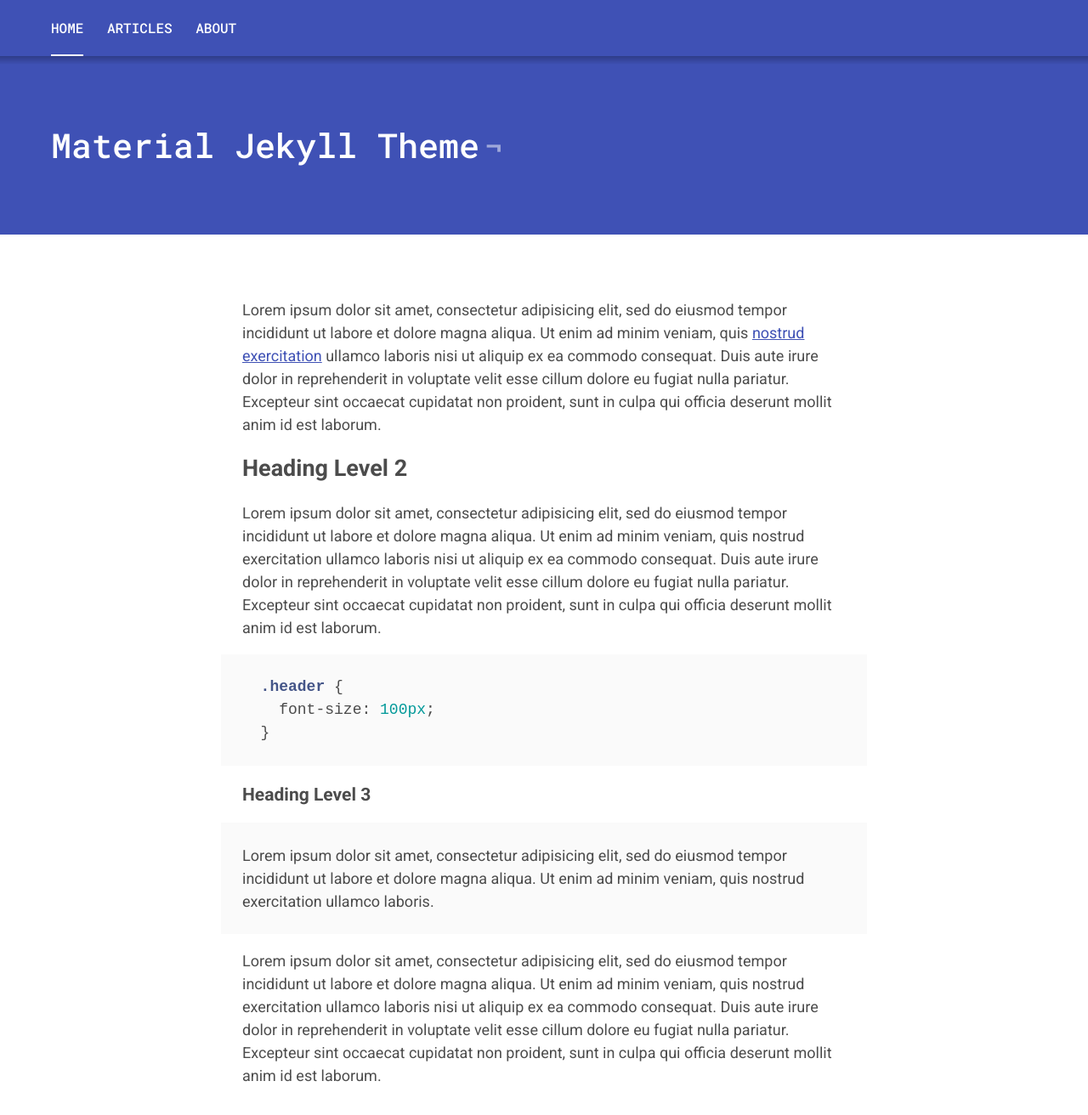
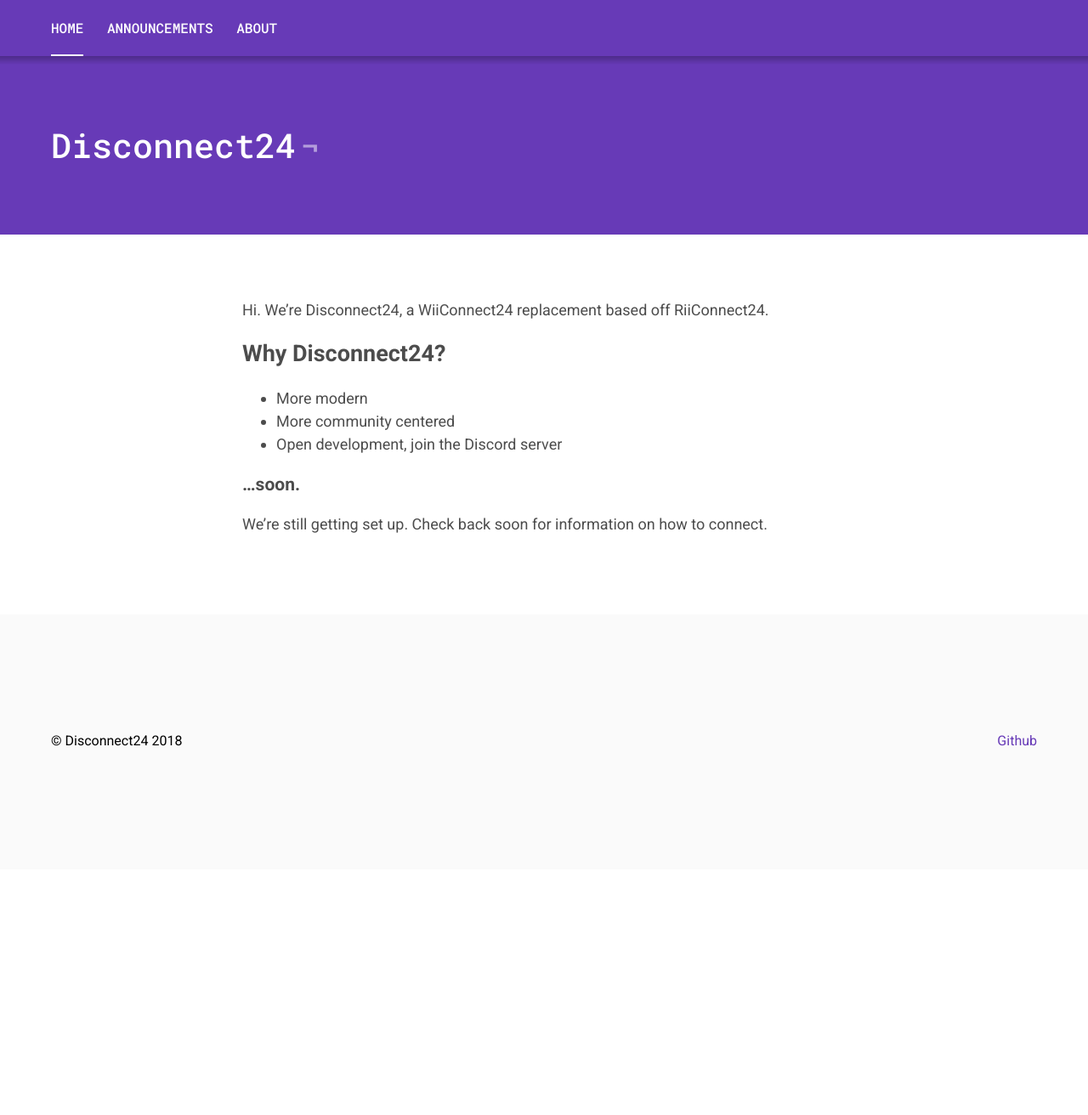
Before and after one commit to Disconnect24/dc24.xyz, a Jekyll site: the page built from index.markdown, in a window 1280 px wide and 1400 px high. Shown: the top 1312 px of the window at 85% size. Built offline with Jekyll 4.4.1, drawn with Linux system fonts in a browser that asks for light colours; some of the changed text lies outside the part shown.

Commit message:
Add information

```diff
--- /dev/null
+++ b/_config.dev.yml
@@ -0,0 +1 @@
+url: "http://localhost:4000"
--- a/_config.yml
+++ b/_config.yml
@@ -13,25 +13,21 @@
 # you will see them accessed via {{ site.title }}, {{ site.email }}, and so on.
 # You can create any custom variable you would like, and they will be accessible
 # in the templates via {{ site.myvariable }}.
-title: Your awesome title
-email: your-email@domain.com
+title: Disconnect24
+email: TBD ;p
 description: > # this means to ignore newlines until "baseurl:"
-  Write an awesome description for your new site here. You can edit this
-  line in _config.yml. It will appear in your document head meta (for
-  Google search results) and in your feed.xml site description.
+  We're a more modern replacement for WiiConnect24.
 baseurl: "" # the subpath of your site, e.g. /blog
-url: "http://example.com" # the base hostname & protocol for your site
+url: "https://disconnect24.xyz" # the base hostname & protocol for your site
 
 # Social
-githubUsername:
+githubUsername: Disconnect24
 twitterUsername:
-dribbbleUsername:
-codepenUsername:
 
 # Build settings
 markdown: kramdown
 
-#themeColor: purple # green, blue, orange, purple, grey
+themeColor: purple # green, blue, orange, purple, grey
 fixedNav: 'true' # true or false
 
 permalink: /:year/:month/:title
--- a/_includes/footer.html
+++ b/_includes/footer.html
@@ -4,8 +4,6 @@
     <p>
       {% if site.twitterUsername %}<a href="https://twitter.com/{{ site.twitterUsername }}">Twitter</a>{% endif %}
       {% if site.githubUsername %}<a href="https://github.com/{{ site.githubUsername }}">Github</a>{% endif %}
-      {% if site.dribbbleUsername %}<a href="https://dribbble.com/{{ site.dribbbleUsername }}">Dribbble</a>{% endif %}
-      {% if site.codepenUsername %}<a href="http://codepen.io/{{ site.codepenUsername }}">CodePen</a>{% endif %}
     </p>
   </div>
 </footer>
--- a/_includes/navigation.html
+++ b/_includes/navigation.html
@@ -1,7 +1,7 @@
 <nav class="c-navigation {% if site.fixedNav == 'true' %}is-fixed{% endif %}">
   <div class="c-navigation__container u-container">
     <a class="c-navigation__item {% if page.url == '/' %}is-active{% endif %}" href="{{ "/" | prepend: site.baseurl }}">Home</a>
-    <a class="c-navigation__item {% if page.url == '/articles/' %}is-active{% endif %}" href="{{ "/articles/" | prepend: site.baseurl }}">Articles</a>
+    <a class="c-navigation__item {% if page.url == '/announcements/' %}is-active{% endif %}" href="{{ "/announcements/" | prepend: site.baseurl }}">Announcements</a>
     <a class="c-navigation__item {% if page.url == '/about/' %}is-active{% endif %}" href="{{ "/about/" | prepend: site.baseurl }}">About</a>
   </div>
 </nav>
--- a/_pages/about.markdown
+++ b/_pages/about.markdown
@@ -3,6 +3,4 @@ layout: page
 title: About
 permalink: /about/
 ---
-Lorem ipsum dolor sit amet, consectetur adipisicing elit, sed do eiusmod tempor incididunt ut labore et dolore magna aliqua. Ut enim ad minim veniam, quis nostrud exercitation ullamco laboris nisi ut aliquip ex ea commodo consequat. Duis aute irure dolor in reprehenderit in voluptate velit esse cillum dolore eu fugiat nulla pariatur. Excepteur sint occaecat cupidatat non proident, sunt in culpa qui officia deserunt mollit anim id est laborum.
-
-Lorem ipsum dolor sit amet, consectetur adipisicing elit, sed do eiusmod tempor incididunt ut labore et dolore magna aliqua. Ut enim ad minim veniam, quis nostrud exercitation ullamco laboris nisi ut aliquip ex ea commodo consequat. Duis aute irure dolor in reprehenderit in voluptate velit esse cillum dolore eu fugiat nulla pariatur. Excepteur sint occaecat cupidatat non proident, sunt in culpa qui officia deserunt mollit anim id est laborum.
+We're a WiiConnect24 replacement intended to be a better fit for the community and developers. The name was provided by Twin_Turbo (@Twin_Turbo#8726 on discord) -- thanks to them!
--- a/_pages/articles.html
+++ b/_pages/articles.html
@@ -1,7 +1,7 @@
 ---
 layout: page
-title: Articles
-permalink: /articles/
+title: Announcements
+permalink: /announcements/
 ---
 {% for post in site.posts  %}
     {% capture this_year %}{{ post.date | date: "%Y" }}{% endcapture %}
--- a/index.markdown
+++ b/index.markdown
@@ -1,21 +1,15 @@
 ---
 layout: page
-title: Material Jekyll Theme
+title: Disconnect24
 ---
-Lorem ipsum dolor sit amet, consectetur adipisicing elit, sed do eiusmod tempor incididunt ut labore et dolore magna aliqua. Ut enim ad minim veniam, quis [nostrud exercitation](http://alexcarpenter.me) ullamco laboris nisi ut aliquip ex ea commodo consequat. Duis aute irure dolor in reprehenderit in voluptate velit esse cillum dolore eu fugiat nulla pariatur. Excepteur sint occaecat cupidatat non proident, sunt in culpa qui officia deserunt mollit anim id est laborum.
+Hi. We're Disconnect24, a WiiConnect24 replacement based off RiiConnect24.
 
-## Heading Level 2
+## Why Disconnect24?
 
-Lorem ipsum dolor sit amet, consectetur adipisicing elit, sed do eiusmod tempor incididunt ut labore et dolore magna aliqua. Ut enim ad minim veniam, quis nostrud exercitation ullamco laboris nisi ut aliquip ex ea commodo consequat. Duis aute irure dolor in reprehenderit in voluptate velit esse cillum dolore eu fugiat nulla pariatur. Excepteur sint occaecat cupidatat non proident, sunt in culpa qui officia deserunt mollit anim id est laborum.
+- More modern
+- More community centered
+- Open development, join the Discord server
 
-{% highlight scss %}
-  .header {
-    font-size: 100px;
-  }
-{% endhighlight %}
+### ...soon.
 
-### Heading Level 3
-
-> Lorem ipsum dolor sit amet, consectetur adipisicing elit, sed do eiusmod tempor incididunt ut labore et dolore magna aliqua. Ut enim ad minim veniam, quis nostrud exercitation ullamco laboris.
-
-Lorem ipsum dolor sit amet, consectetur adipisicing elit, sed do eiusmod tempor incididunt ut labore et dolore magna aliqua. Ut enim ad minim veniam, quis nostrud exercitation ullamco laboris nisi ut aliquip ex ea commodo consequat. Duis aute irure dolor in reprehenderit in voluptate velit esse cillum dolore eu fugiat nulla pariatur. Excepteur sint occaecat cupidatat non proident, sunt in culpa qui officia deserunt mollit anim id est laborum.
+We're still getting set up. Check back soon for information on how to connect.
```
Also changed, not shown: Gemfile (+7 -4 lines), _posts/2014-01-03-two-thousand-fourteen.markdown (deleted, +0 -7 lines), _posts/2015-12-01-welcome-to-jekyll.markdown (deleted, +0 -25 lines), _posts/2018-01-02-we-re-alive.md (added, +30 -0 lines), README.md (added).
